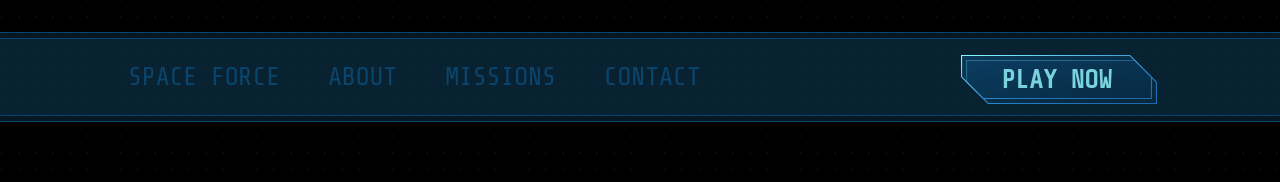
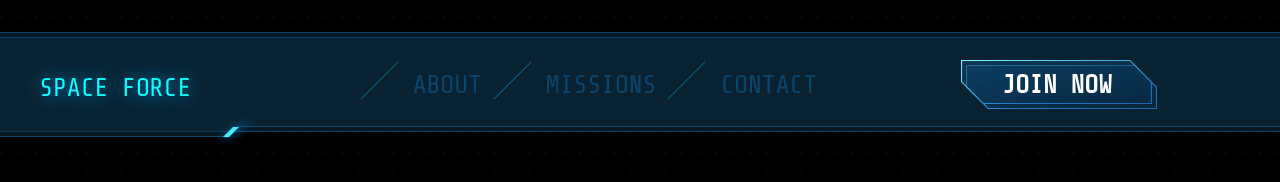
Before and after one commit to 8mn/ui-bits, a plain HTML site: page cyber-button/index.html in a window 1280 px wide. Drawn offline with nearby package versions, Linux system fonts and the light colour scheme.

Commit message:
added logo crease

```diff
--- a/cyber-button/index.html
+++ b/cyber-button/index.html
@@ -17,12 +17,14 @@
 	<body>
 		<div class="container">
 			<nav>
+
 				<div class="outline">
+                    <div class="logo">
+								<li>Space force</li>
+							</div>
 					<ul>
 						<div class="left">
-							<div class="logo">
-								<li>Space force</li>
-							</div>
+
 							<li>About</li>
 							<li>missions</li>
 							<li>Contact</li>
@@ -31,7 +33,7 @@
 							<a href="/" class="cyber-btn">
 								<div></div>
 								<span class="btn-text">
-									<strong>Play now</strong>
+									<strong>join now</strong>
 								</span>
 								<div></div>
 							</a>
--- a/cyber-button/style.css
+++ b/cyber-button/style.css
@@ -15,7 +15,20 @@ a {
 	text-decoration: none;
 }
 
-ul {
+.outline {
+	background-color: rgba(13, 46, 66, 0.5);
+	/* padding: 0.3rem 0; */
+	height: 100px;
+	margin-top: 2rem;
+	/* height: 90%; */
+	border-top: 1px solid #0a456d;
+	border-bottom: 1px solid #0a456d;
+	display: flex;
+	align-items: center;
+	position: relative;
+}
+
+.outline ul {
 	display: flex;
 	/* flex-direction: column; */
 	width: 100%;
@@ -24,35 +37,110 @@ ul {
 	align-items: center;
 	text-transform: uppercase;
 	list-style: none;
-	padding: 1rem 8rem;
+	padding: 1rem 0rem;
+	padding-right: 8rem;
+	/* padding-left: 1rem; */
 	font-size: 1.6rem;
 	background-color: rgba(13, 46, 66, 0.5);
 	border-top: 1px solid #0a456d;
 	border-bottom: 1px solid #0a456d;
 	color: #0a456d;
+	height: 90px;
+	margin-left: 18%;
 }
 
-.outline {
-	background-color: rgba(13, 46, 66, 0.5);
-	padding: 0.3rem 0;
-	margin-top: 2rem;
-	/* height: 90%; */
-	border-top: 1px solid #0a456d;
-	border-bottom: 1px solid #0a456d;
+.outline ul::before {
+	content: "";
+	position: relative;
+	display: block;
+	width: 6px;
+	height: 10px;
+	background: #42edf8;
+	margin-top: 100px;
+	flex-shrink: 0;
+	z-index: 11;
+	transform: skew(-45deg, 0deg) translateZ(0);
+	box-shadow: 3px 0px 10px 2px rgba(0, 112, 202, 0.6);
+	left: -2px;
 }
 
 .left {
-	gap: 3rem;
+	/* gap: 3rem; */
 	display: flex;
 	height: 100%;
 }
 
-.logo {
-	/* background-color: rgba(60, 180, 255, 0.5); */
-	/* height: 100px; */
+.left li {
+	position: relative;
+	padding: 1rem;
+	margin-left: 2rem;
 }
 
+.left li:hover {
+	cursor: pointer;
+	color: #fff;
+}
 
+.left li::before {
+	top: 0px;
+	width: 1px;
+	height: 53px;
+	background-color: #08658b;
+	transform: rotate(45deg);
+	content: "";
+	position: absolute;
+	margin-left: -34px;
+	display: block;
+}
+
+.logo {
+	color: #0affff;
+	text-shadow: 0 0 17px #00a3ff;
+	/* background-color: #0affff; */
+	height: 100px;
+	width: 18%;
+	border-top: 1px solid #0a456d;
+	border-bottom: 1px solid #0a456d;
+	position: absolute;
+	top: 4.2px;
+	/* bottom: 0; */
+	display: flex;
+	justify-content: center;
+	align-items: center;
+	/* margin: 5px 0; */
+	background-color: rgba(13, 46, 66, 0.5);
+}
+
+.logo::after {
+	border-color: rgba(13, 46, 66, 0.5) transparent transparent transparent;
+	border-style: solid;
+	border-width: 16px 16px 0 0;
+	bottom: -1px;
+	content: "";
+	margin-right: -15.7px;
+	position: absolute;
+	right: 0;
+	z-index: 5;
+}
+
+.logo li {
+	list-style: none;
+	text-transform: uppercase;
+	font-size: 1.6rem;
+	/* height: 90px;
+    border-top: 1px solid #0a456d;
+    border-bottom: 1px solid #0a456d;
+    width: 100%;
+    display: flex;
+    justify-content: center;
+    align-items: center; */
+	/* height: 90%; */
+	/* font-size: inherit; */
+}
+
+.logo li::before {
+	display: none;
+}
 
 .menu-cta div:first-of-type {
 	height: 100%;
@@ -80,8 +168,8 @@ ul {
 	border-image-width: 100px;
 	/* width: calc(100% + 7px);
 	height: calc(100% + 10px); */
-    height: 100%;
-    width: 100%;
+	height: 100%;
+	width: 100%;
 	left: 0px;
 	top: 0px;
 	transform: translateX(5px) translateY(5px);
@@ -122,9 +210,10 @@ a:hover {
 }
 
 .btn-text {
-    /* font-size: 1rem; */
+	/* font-size: 1rem; */
 	font-weight: 300;
 	position: relative;
 	z-index: 5;
 	white-space: nowrap;
+	color: #fff;
 }
```
